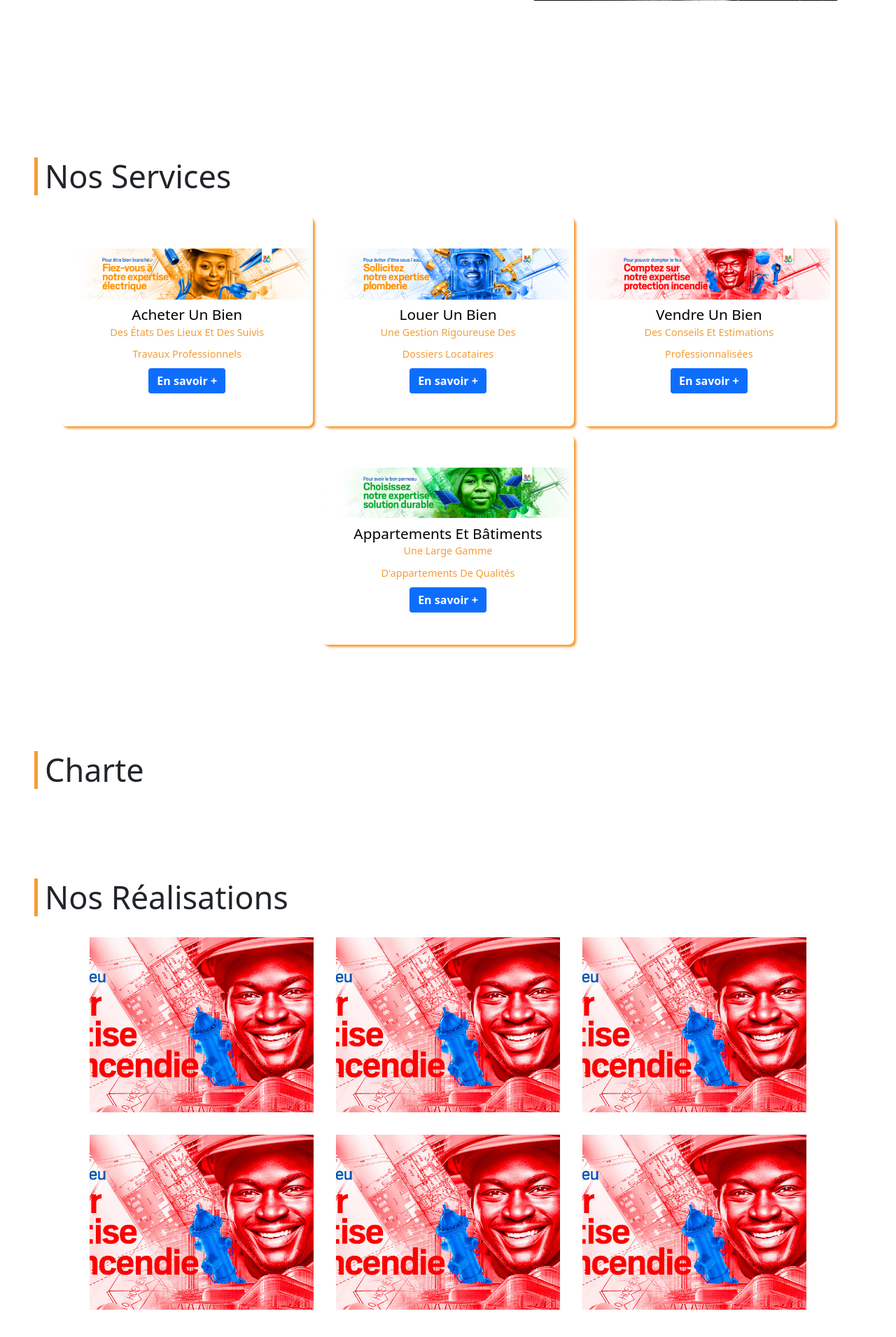
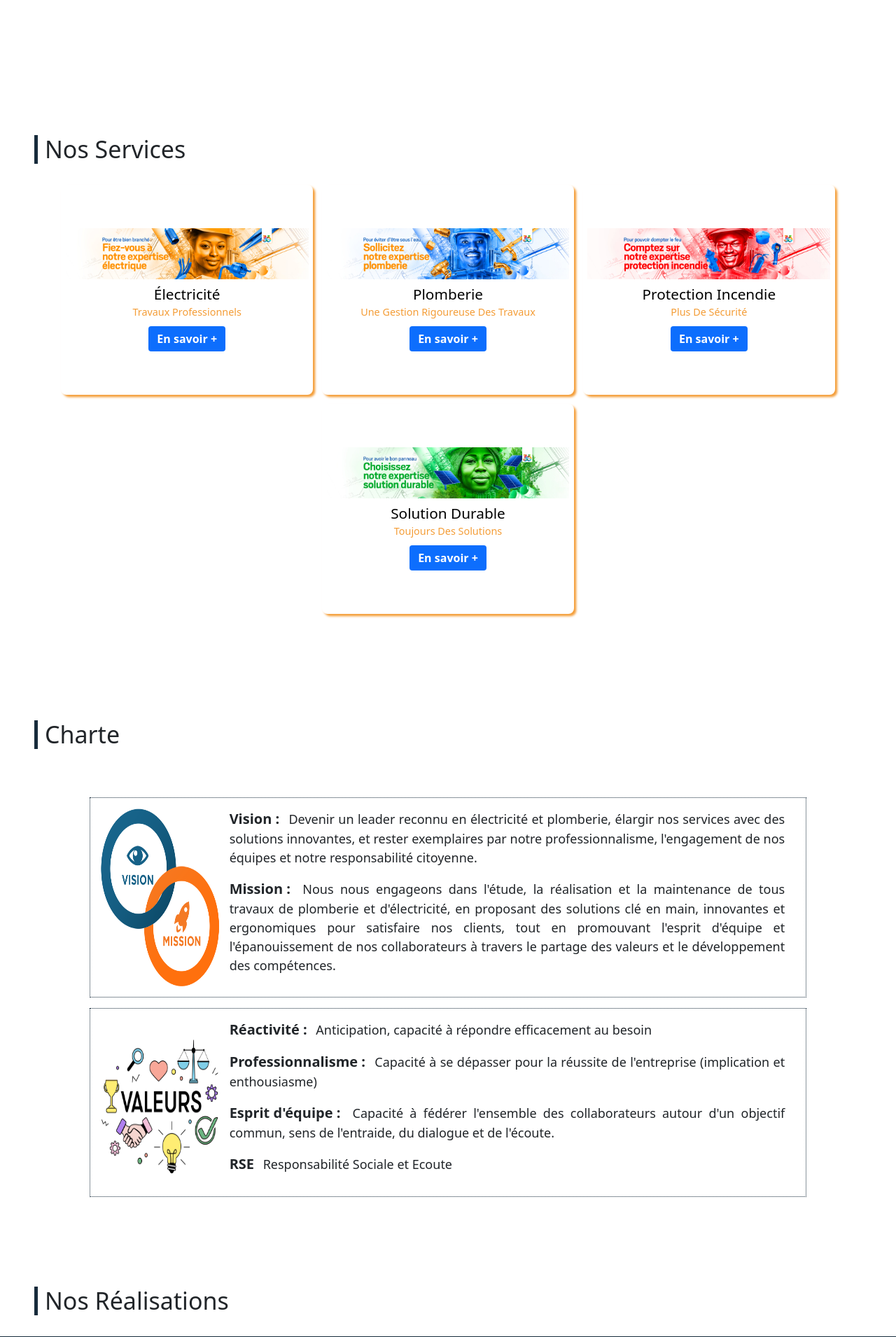
Before and after one commit to Ahoulou-20/SIPEL, a Django app: page / in a window 1280 px wide. Shown: the part 2528-4438 px from the top of the page at 70% size. Run offline with Django 5.2, Linux system fonts and the light colour scheme; some libraries are stand-ins or nearby versions.

Commit message:
Avancement sur le projet

```diff
--- a/SIPEL/main/static/main/css/style.css
+++ b/SIPEL/main/static/main/css/style.css
@@ -15,7 +15,7 @@
 
 h1.text_titre {
   width: fit-content;
-  font-size: 45px;
+  font-size: 34px;
   text-align: center;
   margin: 10% 0px 30px 5%;
   text-transform: capitalize;
@@ -27,8 +27,15 @@ h1.text_titre::after {
   left: -15px;
   content: "";
   height: 100%;
-  background-color: var(--bs-primary);
+  background-color: var(--bs-secondary);
   width: 5px;
+}
+
+h4.text_description {
+  font-size: 19px;
+  margin: 40px 0;
+  text-align: justify;
+  color: rgba(0, 0, 0, 0.8);
 }
 
 /* #####  DG WORDS   ######## */
@@ -140,11 +147,67 @@ div.director div.director_r h4 {
 
 /* ###  Our services end */
 
+/* ######## Charts      ################"" */
+
+/* Styles par défaut (bureau ou tablette) */
+
+div.charts-elem div.charts-1 {
+  display: flex;
+  flex-wrap: wrap;
+  padding: 15px;
+  border: 1px dotted var(--bs-secondary);
+  margin: 15px 0;
+}
+
+div.charts-elem div.charts-1 div.charts-1-1 {
+  text-align: justify;
+  font-size: 18px;
+  width: 80%;
+  margin: 0 0 0 15px;
+}
+
+div.charts-elem div.charts-1 div.charts-1-1 span {
+  font-weight: bold;
+  font-size: 20px;
+  text-align: left;
+  display: inline-block;
+  width: fit-content;
+  margin-right: 1%;
+}
+
+div.charts-elem div.charts-1 img {
+  width: 17%;
+  height: auto;
+}
+
+/* Styles pour petits écrans (téléphone) */
+
+@media (max-width: 600px) {
+  div.charts-elem div.charts-1 {
+    flex-direction: column;
+    align-items: center;
+  }
+  div.charts-elem div.charts-1 img {
+    width: 80%;
+    margin-bottom: 10px;
+  }
+  div.charts-elem div.charts-1 div.charts-1-1 {
+    font-size: 18px;
+    padding: 10px;
+    width: 99%;
+    margin: 10px 0;
+  }
+  div.charts-elem div.charts-1 div.charts-1-1 span {
+    font-size: 18px;
+  }
+}
+
 /* ### Réalisation Start ### */
 
 #realisations {
-  padding: 0 10%;
+  padding: 5% 10%;
   margin-bottom: 50px;
+  background-color: var(--bs-secondary);
 }
 
 #realisations .content {
--- a/SIPEL/main/templates/main/index.html
+++ b/SIPEL/main/templates/main/index.html
@@ -349,11 +349,12 @@
     <!-- Début section nos services -->
 
     <h1 class="text_titre">Nos services</h1>
+
     <section class="services">
       <div class="services-elem">
         <img src="{% static 'main/images/ELECTRICITE.jpg' %}" alt="" />
-        <h4>Acheter un bien</h4>
-        <p>Des états des lieux et des suivis</p>
+        <h4>électricité</h4>
+
         <p>travaux professionnels</p>
 
         <button
@@ -367,9 +368,8 @@
       </div>
       <div class="services-elem">
         <img src="{% static 'main/images/PLOMBERIE.jpg' %}" alt="" />
-        <h4>Louer un bien</h4>
-        <p>Une gestion rigoureuse des</p>
-        <p>dossiers locataires</p>
+        <h4>Plomberie</h4>
+        <p>Une gestion rigoureuse des travaux</p>
         <button
           type="button"
           class="btn btn-primary center"
@@ -381,9 +381,9 @@
       </div>
       <div class="services-elem">
         <img src="{% static 'main/images/PROTECTION-INCENDIE.jpg' %}" alt="" />
-        <h4>Vendre un bien</h4>
-        <p>Des conseils et estimations</p>
-        <p>professionnalisées</p>
+        <h4>Protection incendie</h4>
+        <p>Plus de sécurité</p>
+
         <button
           type="button"
           class="btn btn-primary center"
@@ -395,9 +395,8 @@
       </div>
       <div class="services-elem">
         <img src="{% static 'main/images/SOLUTION-DURABLE.jpg' %}" alt="" />
-        <h4>Appartements et bâtiments</h4>
-        <p>Une large gamme</p>
-        <p>d'appartements de qualités</p>
+        <h4>Solution durable</h4>
+        <p>Toujours des solutions</p>
         <button
           type="button"
           class="btn btn-primary center"
@@ -424,7 +423,16 @@
             ></button>
           </div>
           <div class="modal-body">
-            <p>Mots de description</p>
+            <p>
+              Nous intervenons à chaque étape, de la conception à la réalisation
+              des installations électriques, en couvrant la haute tension (HTA)
+              et la basse tension (BT). Cette présence dès la phase de
+              conception nous permet de garantir que les installations
+              respectent les normes de sécurité et sont optimisées pour une
+              performance durable. Grâce à notre expertise en HTA et BT, nous
+              répondons aux besoins variés de nos clients, qu’il s’agisse
+              d'installations industrielles ou résidentielles.
+            </p>
             <img
               style="width: 99%; height: 150px"
               src="{% static 'main/images/ELECTRICITE.jpg' %}"
@@ -456,7 +464,13 @@
             ></button>
           </div>
           <div class="modal-body">
-            <p>Mots de description</p>
+            <p>
+              Nous vous accompagnons de la conception à la réalisation de vos
+              projets de plomberie, en respectant les règles de l'art et les
+              normes en vigueur. Notre expertise garantit des installations
+              fiables et durables, assurant ainsi la sécurité et la qualité de
+              vos systèmes de plomberie.
+            </p>
             <img
               style="width: 99%; height: 150px"
               src="{% static 'main/images/PLOMBERIE.jpg' %}"
@@ -489,7 +503,11 @@
             ></button>
           </div>
           <div class="modal-body">
-            <p>Mots de description</p>
+            <p>
+              Nous assurons l'installation de dispositifs de sécurité incendie,
+              en veillant à ce qu'ils soient conformes aux normes en vigueur
+              pour garantir une protection efficace et fiable en cas d'incendie.
+            </p>
             <img
               style="width: 99%; height: 150px"
               src="{% static 'main/images/PROTECTION-INCENDIE.jpg' %}"
@@ -522,7 +540,12 @@
             ></button>
           </div>
           <div class="modal-body">
-            <p>Mots de description</p>
+            <p>
+              Nous proposons des solutions durables, conçues pour optimiser
+              l'efficacité énergétique et minimiser l'impact environnemental,
+              tout en garantissant des performances fiables et pérennes pour vos
+              installations.
+            </p>
             <img
               style="width: 99%; height: 150px"
               src="{% static 'main/images/SOLUTION-DURABLE.jpg' %}"
@@ -547,29 +570,81 @@
     <br />
     <!--Début Charte-->
     <h1 class="text_titre">Charte</h1>
-
+    <section style="width: 80%; margin: auto">
+      <br />
+      <div class="charts-elem">
+        <div class="charts-1">
+          <img src="{% static 'main/images/mission-vision.png' %}" alt="" />
+          <div class="charts-1-1">
+            <p>
+              <span>Vision : </span>
+              Devenir un leader reconnu en électricité et plomberie, élargir nos
+              services avec des solutions innovantes, et rester exemplaires par
+              notre professionnalisme, l'engagement de nos équipes et notre
+              responsabilité citoyenne.
+            </p>
+            <p>
+              <span>Mission : </span>
+              Nous nous engageons dans l'étude, la réalisation et la maintenance
+              de tous travaux de plomberie et d'électricité, en proposant des
+              solutions clé en main, innovantes et ergonomiques pour satisfaire
+              nos clients, tout en promouvant l'esprit d'équipe et
+              l'épanouissement de nos collaborateurs à travers le partage des
+              valeurs et le développement des compétences.
+            </p>
+          </div>
+        </div>
+        <div class="charts-1">
+          <img src="{% static 'main/images/valeurs.png' %}" alt="" />
+          <div class="charts-1-1">
+            <p>
+              <span>Réactivité : </span>
+              Anticipation, capacité à répondre efficacement au besoin
+            </p>
+            <p>
+              <span>Professionnalisme : </span>
+              Capacité à se dépasser pour la réussite de l'entreprise
+              (implication et enthousiasme)
+            </p>
+            <p>
+              <span>Esprit d'équipe : </span>
+              Capacité à fédérer l'ensemble des collaborateurs autour d'un
+              objectif commun, sens de l'entraide, du dialogue et de l'écoute.
+            </p>
+            <p>
+              <span>RSE </span>
+              Responsabilité Sociale et Ecoute
+            </p>
+          </div>
+        </div>
+      </div>
+    </section>
     <!--Fin Charte-->
 
     <!--Début réalisation-->
     <h1 class="text_titre">Nos Réalisations</h1>
     <!-- section destination -->
     <section id="realisations">
+      <h4 class="text_description">
+        Bienvenue à notre exposition, où nous avons le plaisir de vous présenter
+        les projets qui témoignent de notre expertise, de notre engagement et de
+        notre passion pour l'innovation. Depuis notre fondation, nous nous
+        sommes engagés à fournir des solutions sur mesure qui répondent aux
+        besoins uniques de nos clients. Ces projets illustrent notre capacité à
+        relever les défis, à innover et à garantir la satisfaction de nos
+        partenaires.
+      </h4>
       <div class="content">
         <!-- box -->
         <div class="box">
           <img
-            src="{% static 'main/images/PROTECTION-INCENDIE.jpg' %}"
+            src="{% static 'main/images/realisations/cereao.jpg' %}"
             alt=""
           />
           <div class="content">
             <div>
-              <h4>Informations pratiques</h4>
-              <p>pour les visiteurs :</p>
-              <p>
-                comment se rendre à Sassandra, où se loger, où manger, où
-                acheter des souvenirs.
-              </p>
-              <a href="#">Lire Plus</a>
+              <h4>CEREAO Plateau</h4>
+              <p>Descriptions</p>
             </div>
           </div>
         </div>
@@ -577,15 +652,13 @@
         <!-- box -->
         <div class="box">
           <img
-            src="{% static 'main/images/PROTECTION-INCENDIE.jpg' %}"
+            src="{% static 'main/images/realisations/cosmos.jpg' %}"
             alt=""
           />
           <div class="content">
             <div>
-              <h4>Histoire et patrimoine de Sassandra</h4>
-              <p>avec des descriptions de bâtiments historiques,</p>
-              <p>de monuments et de sites naturels importants.</p>
-              <a href="#">Lire Plus</a>
+              <h4>COSMOS Yopougon</h4>
+              <p>Descriptions</p>
             </div>
           </div>
         </div>
@@ -593,17 +666,13 @@
         <!-- box -->
         <div class="box">
           <img
-            src="{% static 'main/images/PROTECTION-INCENDIE.jpg' %}"
+            src="{% static 'main/images/realisations/farah-cote-ivoire.jpg' %}"
             alt=""
           />
           <div class="content">
             <div>
-              <h4>
-                Manifestations culturelles et artistiques organisées à Sassandra
-              </h4>
-              <p>notamment des festivals de musique,</p>
-              <p>de danse, de théâtre, etc.</p>
-              <a href="#">Lire Plus</a>
+              <h4>FARAH Côte d'Ivoire</h4>
+              <p>Descriptions</p>
             </div>
           </div>
         </div>
@@ -611,15 +680,13 @@
         <!-- box -->
         <div class="box">
           <img
-            src="{% static 'main/images/PROTECTION-INCENDIE.jpg' %}"
+            src="{% static 'main/images/realisations/HOTEL_IVOIRE_8.jpg' %}"
             alt=""
           />
           <div class="content">
             <div>
-              <h4>Activités et loisirs que vous pouvez pratiquer</h4>
-              <p>comme la baignade, la pêche,</p>
-              <p>la randonnée, etc.</p>
-              <a href="#">Lire Plus</a>
+              <h4>HOTEL IVOIRE Cocody</h4>
+              <p>Descriptions</p>
             </div>
           </div>
         </div>
@@ -627,15 +694,13 @@
         <!-- box -->
         <div class="box">
           <img
-            src="{% static 'main/images/PROTECTION-INCENDIE.jpg' %}"
+            src="{% static 'main/images/realisations/MERMOZ.jpg' %}"
             alt=""
           />
           <div class="content">
             <div>
-              <h4>Gastronomie</h4>
-              <p>Descriptions des produits locaux, de la gastronomie</p>
-              <p>et des spécialités culinaires de Sassandra et des environs.</p>
-              <a href="#">Lire Plus</a>
+              <h4>MERMOZ</h4>
+              <p>Descriptions</p>
             </div>
           </div>
         </div>
@@ -643,15 +708,13 @@
         <!-- box -->
         <div class="box">
           <img
-            src="{% static 'main/images/PROTECTION-INCENDIE.jpg' %}"
+            src="{% static 'main/images/realisations/radison.jpg' %}"
             alt=""
           />
           <div class="content">
             <div>
-              <h4>projets de développement et les initiatives locales</h4>
-              <p>notamment en matière d'environnement, d'agriculture,</p>
-              <p>de commerce, etc.</p>
-              <a href="#">Lire Plus</a>
+              <h4>RADISON</h4>
+              <p>Descriptions</p>
             </div>
           </div>
         </div>
```
Also changed, not shown: other parts of SIPEL/main/static/main/css/style.css (+1 -1 lines), other parts of SIPEL/main/templates/main/index.html (+4 -4 lines), SIPEL/main/static/main/images/mission-vision.png (added), SIPEL/main/static/main/images/realisations/HOTEL_IVOIRE_8.jpg (added), SIPEL/main/static/main/images/realisations/MERMOZ.jpg (added), SIPEL/main/static/main/images/realisations/cereao.jpg (added), SIPEL/main/static/main/images/realisations/cosmos.jpg (added), SIPEL/main/static/main/images/realisations/farah-cote-ivoire.jpg (added), SIPEL/main/static/main/images/realisations/radison.jpg (added), SIPEL/main/static/main/images/valeurs.png (added).
